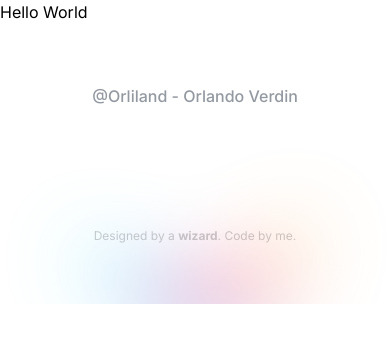
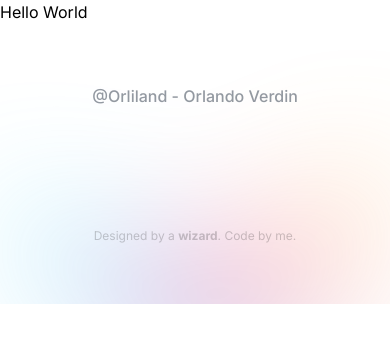
Before and after one commit to Orliland/orliland, a Next.js app: page / in a window 390 px wide. Shown: the top 342 px of the page. Built offline with nearby package versions, Linux system fonts and the light colour scheme.

Commit message:
add responsive to bg

```diff
--- a/app/ui/footer.module.css
+++ b/app/ui/footer.module.css
@@ -1,6 +1,12 @@
 .footer {
   background-image: url("../../public/bg-footer.svg");
   background-position: bottom;
-  background-size: contain;
+  background-size: cover;
   background-repeat: no-repeat;
 }
+
+@media (min-width: 768px) {
+  .footer {
+    background-size: contain;
+  }
+}
```
